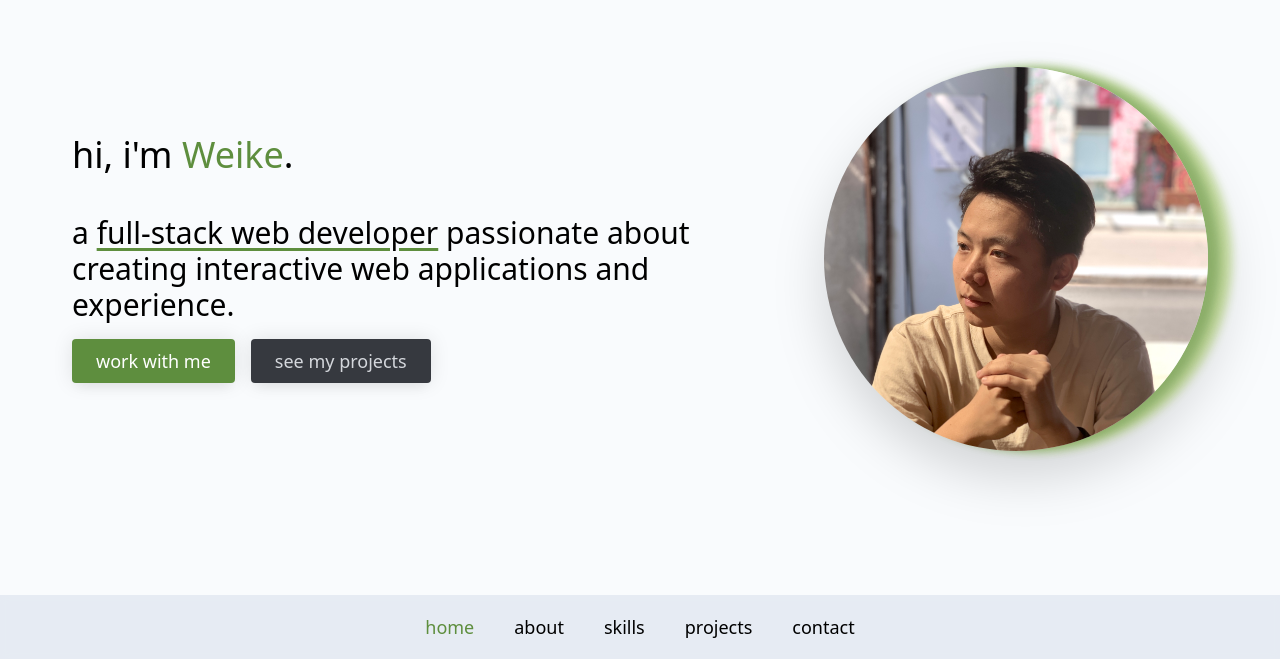
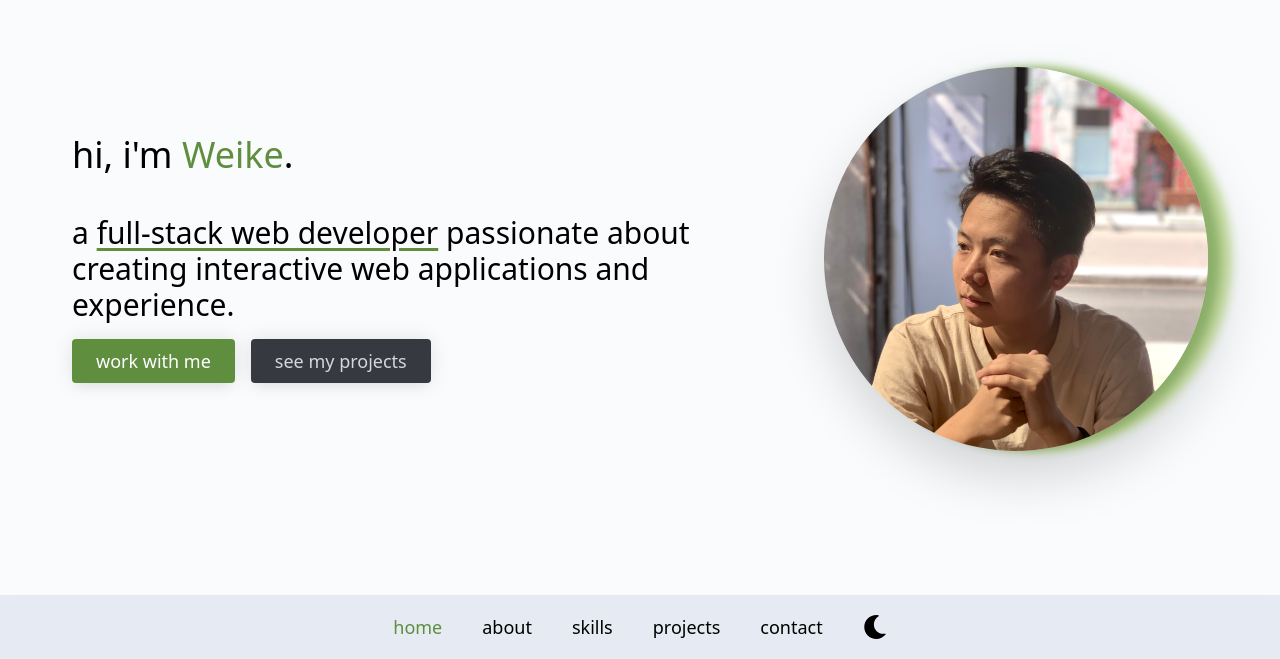
Before and after one commit to WeikeShi0730/portfolio, a React (Create React App) app: page / in a window 1280 px wide. Shown: the part 141-800 px from the top of the page. Built offline with nearby package versions, Linux system fonts and the light colour scheme.

Commit message:
dark mode toggle

```diff
--- /dev/null
+++ b/src/components/hooks/useDarkMode.jsx
@@ -0,0 +1,43 @@
+import { useEffect, useState } from "react";
+
+const useLocalStorage = (key, initialValue) => {
+  const [storedValue, setStoredValue] = useState(() => {
+    try {
+      const item = window.localStorage.getItem(key);
+      return item ? JSON.parse(item) : initialValue;
+    } catch (error) {
+      console.error(error);
+      return initialValue;
+    }
+  });
+
+  const setValue = (value) => {
+    try {
+      const valueToStore =
+        value instanceof Function ? value(storedValue) : value;
+
+      setStoredValue(valueToStore);
+
+      window.localStorage.setItem(key, JSON.stringify(valueToStore));
+    } catch (error) {
+      console.error(error);
+    }
+  };
+  return [storedValue, setValue];
+};
+
+const useDarkMode = () => {
+  const [enabled, setEnabled] = useLocalStorage("dark-theme");
+  const isEnabled = typeof enabledState === "undefined" && enabled;
+
+  useEffect(() => {
+    const className = "dark";
+    const bodyClass = window.document.body.classList;
+
+    isEnabled ? bodyClass.add(className) : bodyClass.remove(className);
+  }, [enabled, isEnabled]);
+
+  return [enabled, setEnabled];
+};
+
+export default useDarkMode;
--- a/src/components/nav-bar/nav-bar.component.jsx
+++ b/src/components/nav-bar/nav-bar.component.jsx
@@ -1,5 +1,17 @@
 import React, { useState, useEffect } from "react";
 import Scrollspy from "react-scrollspy";
+import useDarkMode from "../hooks/useDarkMode";
+import { FaMoon, FaSun } from "react-icons/fa";
+
+const ThemeIcon = () => {
+  const [darkTheme, setDarkTheme] = useDarkMode();
+  const handleMode = () => setDarkTheme(!darkTheme);
+  return (
+    <span onClick={handleMode}>
+      {darkTheme ? <FaSun size="24" /> : <FaMoon size="24" />}
+    </span>
+  );
+};
 
 const NavBar = () => {
   const [scrollPosition, setScrollPosition] = useState(false);
@@ -14,28 +26,6 @@ const NavBar = () => {
       window.removeEventListener("scroll", handleScroll);
     };
   }, []);
-
-  // const sections = document.querySelectorAll("section");
-  // var observer = new IntersectionObserver(
-  //   function (entries) {
-  //     if (entries[0].isIntersecting === true) {
-  //       document
-  //         .getElementById(entries[0].target.id + "Tag")
-  //         .classList.add("text-green-500");
-  //       // console.log(entries[0].target);
-  //     } else {
-  //       document
-  //         .getElementById(entries[0].target.id + "Tag")
-  //         .classList.remove("text-green-500");
-  //     }
-  //   },
-  //   { threshold: [0.7] }
-  // );
-
-  // sections.forEach((section) => {
-  //   console.log(section);
-  //   observer.observe(section);
-  // });
 
   return (
     <div
@@ -66,6 +56,9 @@ const NavBar = () => {
           <a href="#contact" className="nav-bar-hover-focus">
             contact
           </a>
+          <a href="#_blank" className="flex items-center nav-bar-hover-focus">
+            <ThemeIcon />
+          </a>
         </Scrollspy>
       </div>
     </div>
--- a/src/components/projects/projects.component.jsx
+++ b/src/components/projects/projects.component.jsx
@@ -24,7 +24,7 @@ const Projects = () => {
                   className="absolute inset-0 rounded-2xl w-full h-full object-cover object-top"
                   src={project.image}
                 />
-                <div className="px-8 py-10 relative z-10 rounded-2xl w-full h-full bg-slate-500 dark:bg-neutral-800 opacity-0 hover:opacity-100">
+                <div className="px-8 py-10 relative z-10 rounded-2xl w-full h-full bg-slate-500 dark:bg-neutral-700 opacity-0 hover:opacity-100">
                   <h2 className="tracking-widest text-sm text-green-400 mb-1">
                     {project.subtitle}
                   </h2>
--- a/tailwind.config.js
+++ b/tailwind.config.js
@@ -1,6 +1,7 @@
 // import colors from
 
 module.exports = {
+  darkMode: "class",
   content: ["./public/**/*.html", "./src/**/*.{js,jsx,ts,tsx,vue}"],
   theme: {
     boxShadow: {
@@ -19,7 +20,7 @@ module.exports = {
       boxShadow: {
         "xl-dark": "0 0 20px rgba(255, 255, 255, 0.1), 0 10px 10px -5px rgba(255, 255, 255, 0.04)",
         "2xl-dark": "0 5px 10px rgba(255, 255, 255, 0.6)",
-        "3xl-dark": "0 5px 15px rgba(255, 255, 255, 0.6)",
+        "3xl-dark": "0 8px 15px rgba(255, 255, 255, 0.6)",
       },
       colors: {
         gray: {
```
